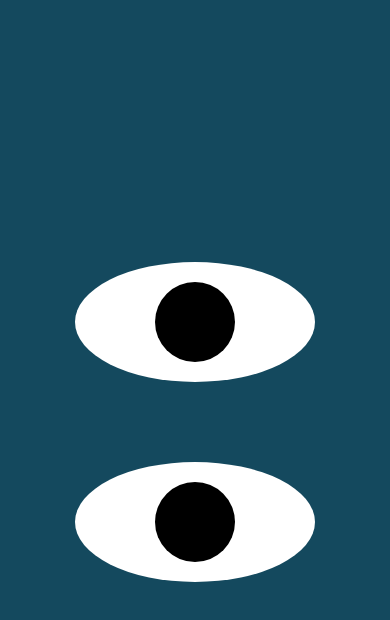
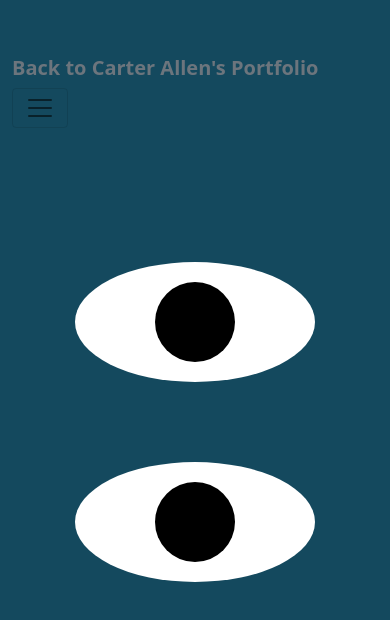
Before and after one commit to carterdallen/Eyes-Exercise, a plain HTML site: page index.html in a window 390 px wide. Drawn offline with nearby package versions, Linux system fonts and the light colour scheme.

Commit message:
Added Nav Bar to get back to portfolio home page.

```diff
--- a/index.html
+++ b/index.html
@@ -1,8 +1,35 @@
-<html>
+<html lang="en">
     <head>
+        <meta charset="UTF-8">
+        <meta http-equiv="X-UA-Compatible" content="IE=edge">
+        <meta name="viewport" content="width=device-width, initial-scale=1.0">
+        <title>Carter Allen Portfolio</title>
+        <link rel="stylesheet" href="https://cdn.jsdelivr.net/npm/bootstrap-icons@1.5.0/font/bootstrap-icons.css">
+        <link href="https://cdn.jsdelivr.net/npm/bootstrap@5.0.1/dist/css/bootstrap.min.css" rel="stylesheet" integrity="sha384-+0n0xVW2eSR5OomGNYDnhzAbDsOXxcvSN1TPprVMTNDbiYZCxYbOOl7+AMvyTG2x" crossorigin="anonymous">
+        <style>
+            section{
+            padding: 60px 0;
+            }
+        </style>
         <link rel="stylesheet" type="text/css" href="./styles.css">
     </head>
     <body>
+
+        <!-- navbar -->
+        <nav class="navbar navbar-expand-md navbar-light pt-5 pb-4">
+            <div class="container-xxl">
+            <!-- navbar brand / title -->
+            <a class="navbar-brand" href="https://carterdallen.github.io/">
+                <span class="text-secondary fw-bold">
+                Back to Carter Allen's Portfolio
+                </span>
+            </a>
+            <!-- toggle button for mobile nav -->
+            <button class="navbar-toggler" type="button" data-bs-toggle="collapse" data-bs-target="#main-nav" aria-controls="main-nav" aria-expanded="false" aria-label="Toggle navigation">
+                <span class="navbar-toggler-icon"></span>
+            </button>
+            </div>
+        </nav>
         <div class="eyes">
             <div class="eye">
                 <div class="ball"></div>
```
